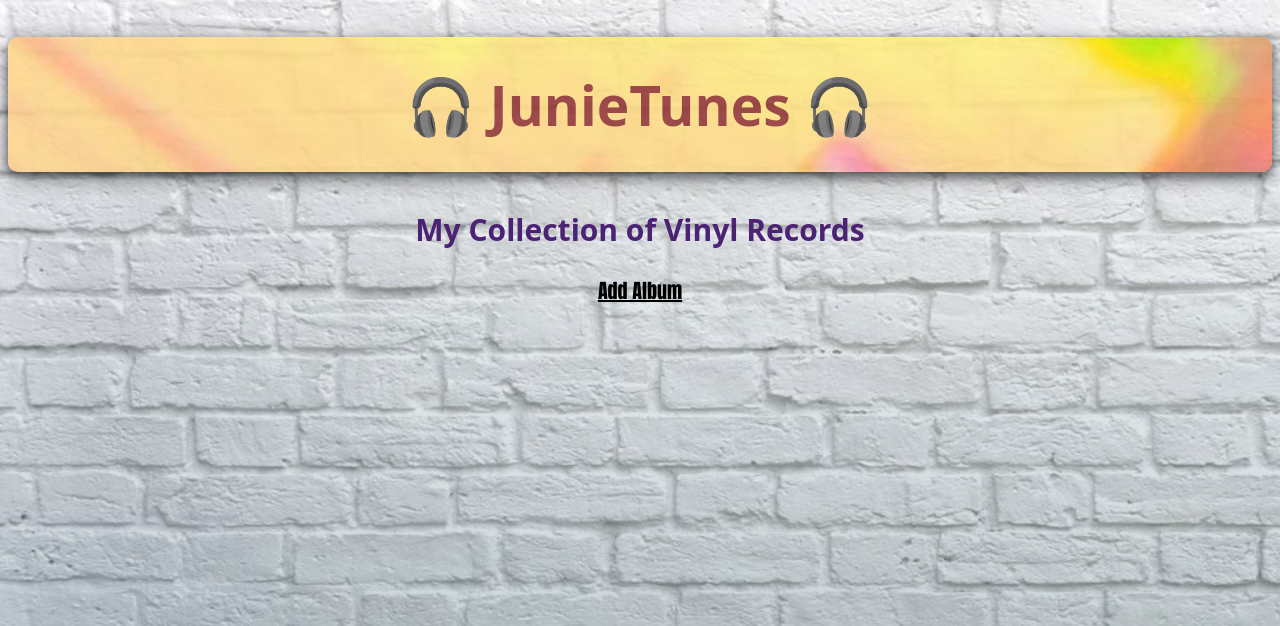
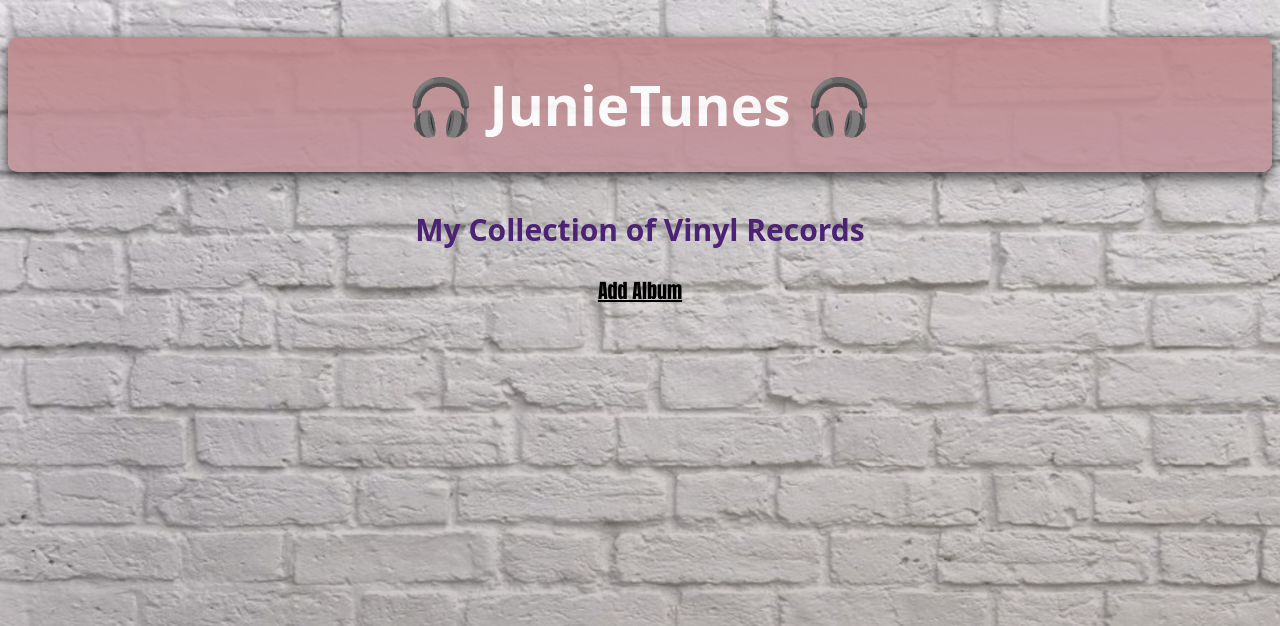
Before and after one commit to Momentum-Team-13/django-music-mintelc12, a Django app: page / in a window 1280 px wide. Shown: the top 626 px of the page. Run offline with Django 4.2, Linux system fonts and the light colour scheme; data that the repository does not hold is empty; some libraries are stand-ins or nearby versions.

Commit message:
changed css

```diff
--- a/static/css/styles.css
+++ b/static/css/styles.css
@@ -1,8 +1,14 @@
 body {
-    background-image: linear-gradient(0deg, rgba(0, 52, 72, 0.25), rgba(255, 255, 255, 0.25)), url(cool-background.jpg);
+    background-image: linear-gradient(0deg, rgba(57, 39, 28, 0.299),rgba(60, 29, 32, 0.104)), url(cool-background.jpg);
+    background-blend-mode: multiply;
     background-size: 1600px;
     background-repeat: no-repeat;
     background-attachment: fixed;
+}
+
+.favorited{
+    display: flex;
+    flex-direction: row;
 }
 
 .gold-star {
@@ -19,6 +25,7 @@ body {
     padding: 6px;
     color: rgb(0, 0, 0);
     border-radius: 50%;
+
 
 }
 
@@ -54,10 +61,10 @@ h1 {
     text-align: center;
     font-family: system-ui, -apple-system, BlinkMacSystemFont, 'Segoe UI', Roboto, Oxygen, Ubuntu, Cantarell, 'Open Sans', 'Helvetica Neue', sans-serif;
     text-align: center;
-    color: rgb(149, 57, 57);
+    color: rgb(255, 255, 255);
     font-size: 55px;
     padding: 30px;
-    background: url(blur.jpg);
+    background: linear-gradient(rgb(188, 132, 132), rgb(209, 209, 245));
     border-radius: 10px;
     opacity: .9;
     background-repeat: no-repeat;
--- a/templates/junietunes/list_albums.html
+++ b/templates/junietunes/list_albums.html
@@ -14,7 +14,7 @@
 {% for album in albums %}
     <div class="column">
         <div class="record">
-
+            <div class="favorited">
                 {% if album.cover %}
                     <img src="{{ album.cover.url }}" alt="{{ album.cover }}">
                 {% endif %}
@@ -36,7 +36,7 @@
                         </a>
                     </span>
                 {% endif %} <br>
-
+            </div>
         <div class = album-year>
             <h2><a href="{% url 'album_detail' pk=album.pk %}">{{ album.title }}, {{album.year}}</a></h2>
         </div>
```
Also changed, not shown: static/css/patterned-wallpaper.jpg (added), static/css/sunset.jpeg (added). Lines whose indentation alone changed are shown as unchanged.
